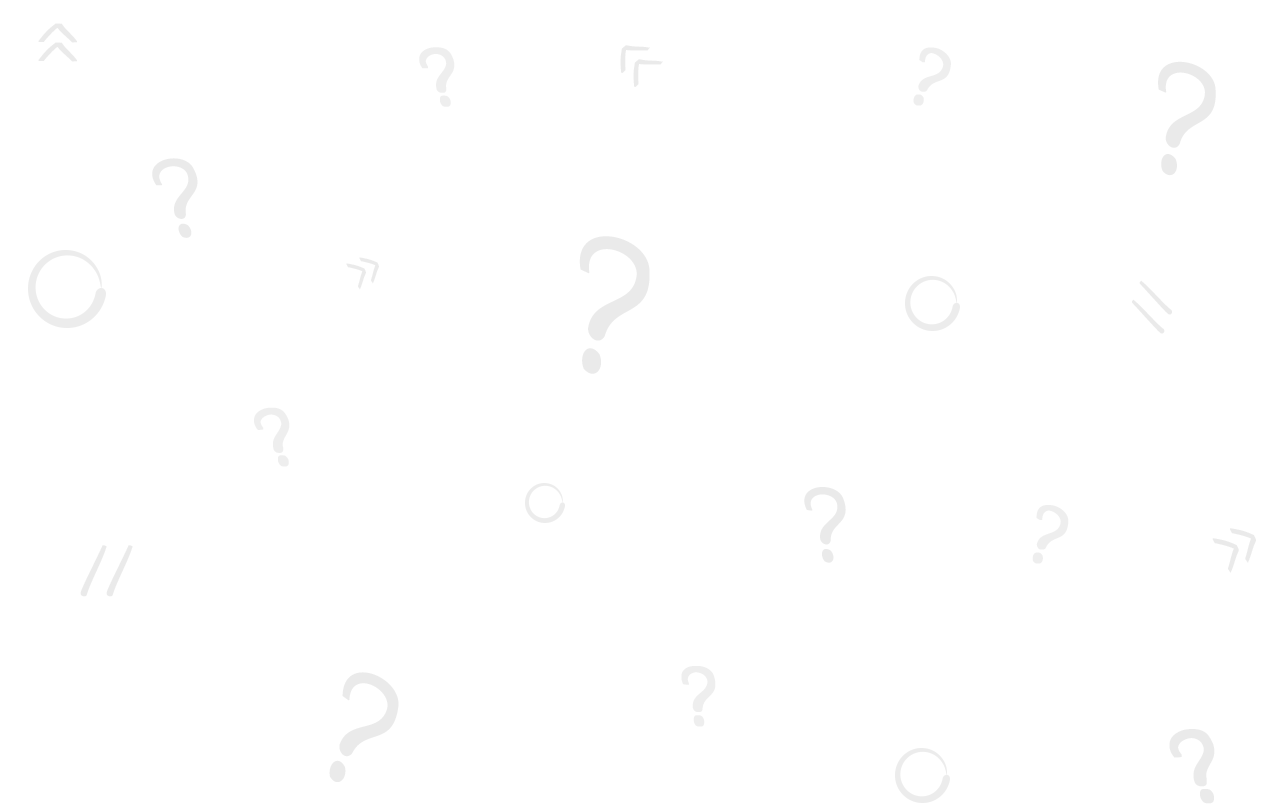
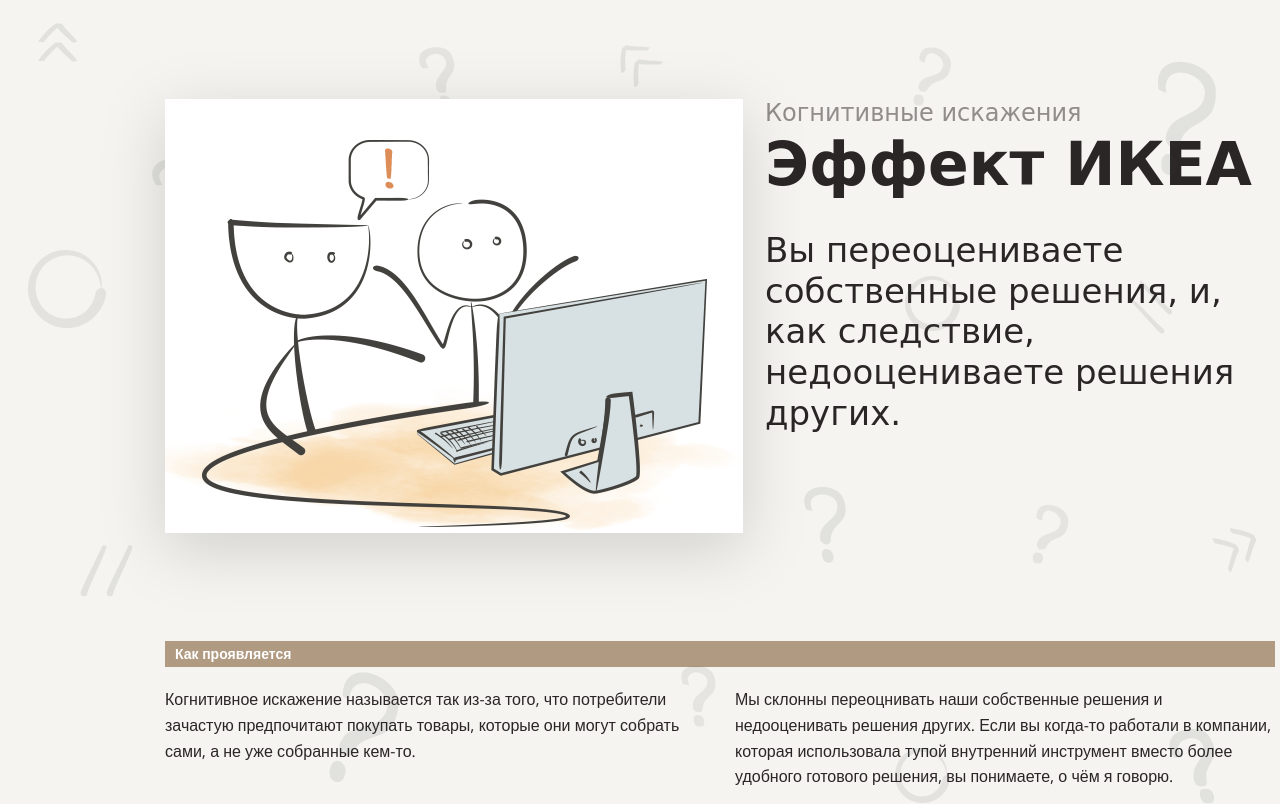
Before and after one commit to vadymtel/layout-designer-project-lvl1, a website: page src/index.html in a window 1280 px wide. Shown: the part 2720-3524 px from the top of the page. Drawn offline with nearby package versions, Linux system fonts and the light colour scheme; a web font is replaced by a local one.

Commit message:
add 4 page ikea

```diff
--- a/src/index.html
+++ b/src/index.html
@@ -37,7 +37,7 @@
                 нейтрализовать.
             </p>
         </div>
-        <a class="link-button" href="#5-deformation">подробнее</a>
+        <a class="link-button" href="#navigation">подробнее</a>
     </header>
 
     <main>
@@ -50,14 +50,14 @@
                 frameborder="0" allowfullscreen>
             </iframe>
         </article>
-        <article id="5-deformation" class="section-dark content">
+        <article id="navigation" class="section-dark content">
             <div class="content-name">
                 <h2 class="title-main title-medium">5 когнитивных искажений<br>
                     <span class="title-white">о существовании которых стоит<br>
                         помнить</span>
                 </h2>
             </div>
-            <a class="content-items">
+            <a class="content-items" href="#ikea-effect">
                 <h2>1</h2>
                 <h3>Эффект ИКЕА</h3>
                 <p>Вы переоцениваете собственные решения, и, как следствие, недооцениваете решения других.</p>
@@ -85,7 +85,27 @@
                 <p>Неправильно рассчитывать время необходимое для завершения задачи.</p>
             </a>
         </article>
-        <article class="section"></article>
+        <article id="ikea-effect" class="section-ikea">
+            <div class="column">
+                <img class="img-ikea" src="../src/img/1.png" width="578px"
+                    alt="рисованый человечек доказывает свою правоту другому перед монитором">
+                <p class="p-chapter">Когнитивные искажения</p>
+                <h2>Эффект ИКЕА</h2>
+                <p class="p-neucha">Вы переоцениваете собственные решения, и, как следствие, недооцениваете
+                    решения других.</p>
+            </div>
+            <div class="column ikea">
+                <h3 class="column-span">Как проявляется</h3>
+                <p>Когнитивное искажение называется так из-за того, что потребители зачастую предпочитают покупать
+                    товары,
+                    которые они
+                    могут собрать сами, а не уже собранные кем-то.</p>
+                <p>Мы склонны переоцнивать наши собственные решения и недооценивать решения других. Если вы когда-то
+                    работали в компании, которая использовала тупой внутренний инструмент вместо более удобного готового
+                    решения, вы
+                    понимаете, о чём я говорю.</p>
+            </div>
+        </article>
         <article class="section"></article>
         <article class="section"></article>
         <article class="section"></article>
--- a/src/styles/style.css
+++ b/src/styles/style.css
@@ -44,6 +44,20 @@
   opacity: 0.1;
 }
 
+.section-ikea::before {
+  content: "";
+  position: absolute;
+  top: 0;
+  left: 0;
+  width: 1440px;
+  height: 960px;
+
+  background-image: url(../img/background.png);
+  background-repeat: no-repeat;
+  background-size: cover;
+  opacity: 0.1;
+}
+
 .section {
   height: 914px;
   position: relative;
@@ -74,6 +88,17 @@
   background-color: var(--main-dark-color);
 }
 
+.section-ikea {
+  height: 960px;
+  position: relative;
+  padding-top: 100px;
+  padding-bottom: 100px;
+  padding-left: 165px;
+  padding-right: 165px;
+
+  background-color: var(--lightly);
+}
+
 .header {
   background-color: var(--lightly);
 }
@@ -102,10 +127,7 @@
 }
 
 h3 {
-  color: var(--main-color);
   font-size: 34px;
-  margin: 0;
-  margin-top: 40px;
 }
 
 h4 {
@@ -197,7 +219,69 @@
   line-height: 1;
 }
 
+.content-items h3 {
+  color: var(--main-color);
+  font-size: 34px;
+  margin: 0;
+  margin-top: 40px;
+}
+
 .content-items p {
   padding: 0;
   margin: 0;
 }
+
+.column {
+  text-align: left;
+  columns: 2;
+  column-gap: 30px;
+}
+
+.img-ikea {
+  content: "";
+  background-color: var(--white);
+  filter: drop-shadow(0 16px 32px rgba(0, 0, 0, 0.15));
+  z-index: 1;
+}
+
+.p-neucha {
+  margin: 0;
+  margin-left: 30px;
+  margin-top: 30px;
+  font-size: 34px;
+  font-family: 'Neucha', cursive;
+  line-height: 1.2em;
+}
+
+.p-chapter {
+  margin: 0;
+  margin-left: 30px;
+  color: var(--tranclucent-dark);
+  font-size: 24px;
+  font-family: 'Neucha', cursive;
+  line-height: 1.2em;
+}
+
+.column-span {
+  margin: 0;
+  margin-top: 100px;
+  margin-bottom: 20px;
+  padding-left: 10px;
+  padding-top: 5px;
+  padding-bottom: 5px;
+  display: block;
+  color: var(--white);
+  font-family: 'Open Sans', sans-serif;
+  font-size: 14px;
+  font-weight: bold;
+  column-span: all;
+  background-color: var(--brown);
+}
+
+.section-ikea h2 {
+  margin-left: 30px;
+}
+
+.ikea p {
+  margin-top: 0;
+}
```
